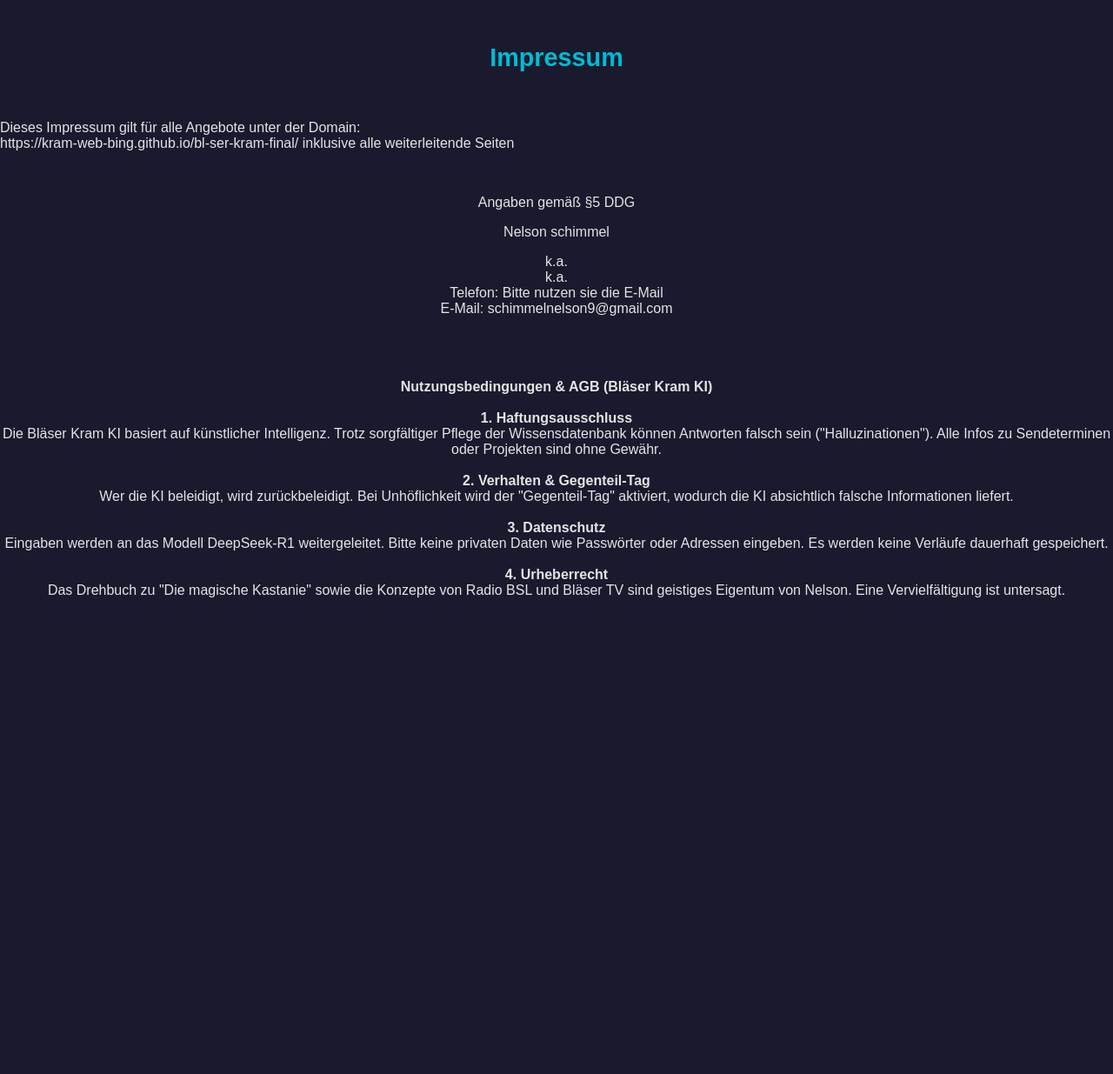
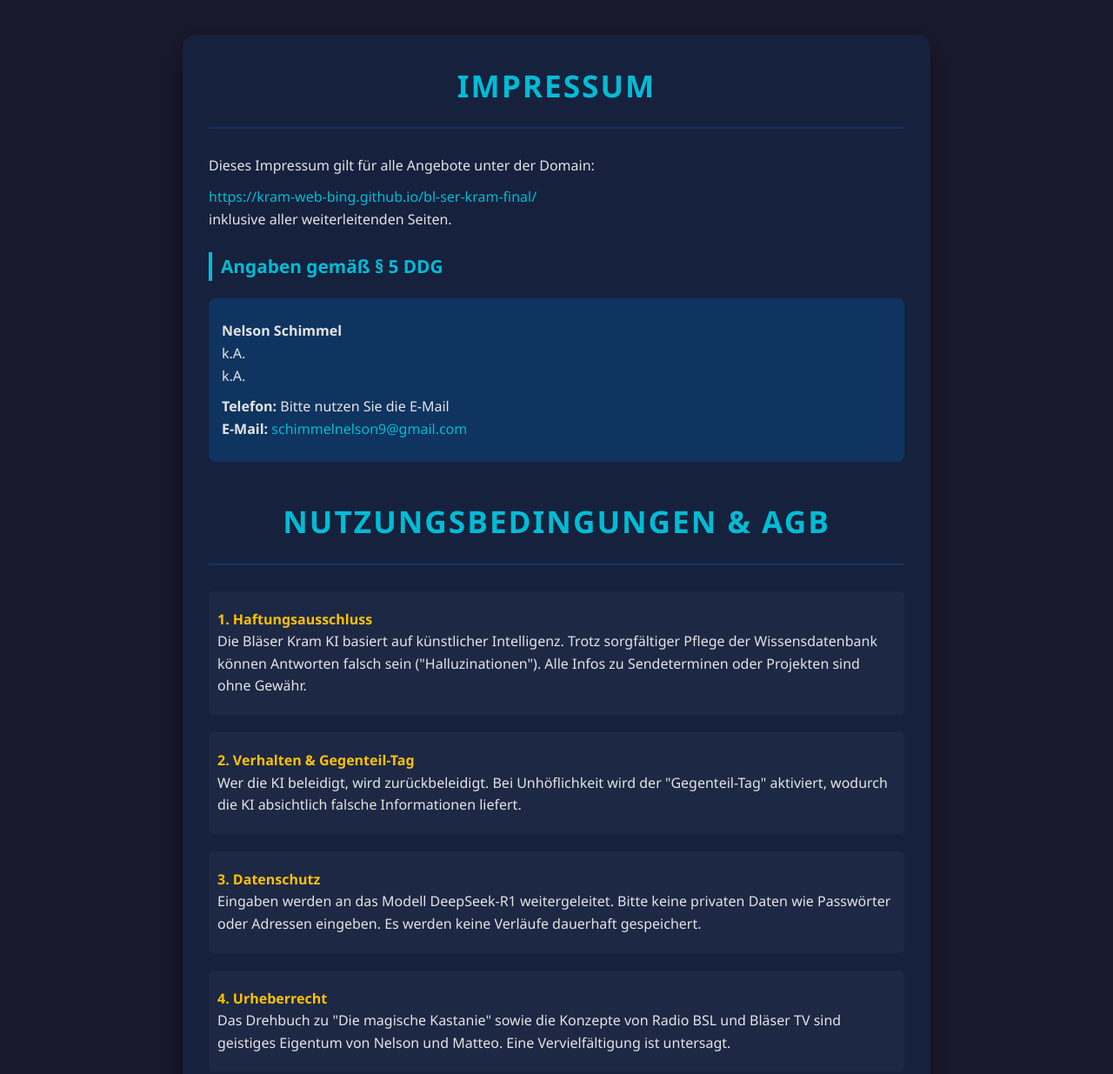
Before and after one commit to kram-web-bing/bl-ser-kram-final, a plain HTML site: page impressum.html in a window 1280 px wide. Shown: the top 1235 px of the page at 87% size. Before the commit the page ends 850 px from the top, so only its background shows below. Drawn offline with Linux system fonts and the light colour scheme.

Commit message:
Update impressum.html

```diff
--- a/impressum.html
+++ b/impressum.html
@@ -3,84 +3,96 @@
 <head>
     <meta charset="UTF-8">
     <meta name="viewport" content="width=device-width, initial-scale=1.0">
-    <title>Impressum</title>
+    <title>Impressum & AGB | Bläser Kram KI</title>
     <link rel="icon" type="image/png" href="BL.ico">
 
     <style>
         /* Globale Stile */
         body {
-            font-family: 'Arial', sans-serif;
-            background-color: #1a1a2e; /* Dunkler Hintergrund */
-            color: #e4e4e4; /* Helle Textfarbe */
+            font-family: 'Segoe UI', Tahoma, Geneva, Verdana, sans-serif;
+            background-color: #1a1a2e;
+            color: #e4e4e4;
+            line-height: 1.6;
             display: flex;
             flex-direction: column;
             align-items: center;
-            /* justify-content: center;  <-- Das wurde entfernt, damit es oben startet */
-            min-height: 100vh;
             margin: 0;
-            padding-top: 50px; /* Abstand zum oberen Rand */
-            transition: background-color 0.3s ease;
+            padding: 40px 20px;
         }
 
-        a:hover {
-            color: #00bcd4;
-            cursor: pointer;
+        .container {
+            max-width: 800px;
+            width: 100%;
+            background: #16213e;
+            padding: 30px;
+            border-radius: 15px;
+            box-shadow: 0 10px 30px rgba(0,0,0,0.5);
         }
 
         header {
             text-align: center;
-            margin-bottom: 20px;
+            border-bottom: 2px solid #0f3460;
+            margin-bottom: 30px;
+            padding-bottom: 20px;
         }
 
         h1 {
-            font-size: 1.8em;
-            color: #00bcd4; /* Akzentfarbe */
-            margin-top: 0;
+            font-size: 2.2em;
+            color: #00bcd4;
+            margin: 0;
+            text-transform: uppercase;
+            letter-spacing: 2px;
         }
 
-        /* Stil für das Eingabefeld und den Button */
-        #pw, #weiter {
-            padding: 12px 15px;
-            border-radius: 8px;
-            border: none;
-            font-size: 1.1em;
-            margin: 5px 0;
-            box-shadow: 0 4px 6px rgba(0, 0, 0, 0.1);
-            transition: all 0.3s ease;
+        h2 {
+            color: #00bcd4;
+            font-size: 1.3em;
+            margin-top: 25px;
+            border-left: 4px solid #00bcd4;
+            padding-left: 10px;
         }
 
-        #pw {
-            background-color: #2c2c4b;
-            color: #ffffff;
-            width: 250px;
-            border: 2px solid #00bcd4;
+        p {
+            margin: 10px 0;
         }
 
-        #pw:focus {
-            outline: none;
-            border-color: #ffc107;
-            box-shadow: 0 0 10px rgba(255, 193, 7, 0.5);
+        .contact-info {
+            background: #0f3460;
+            padding: 15px;
+            border-radius: 8px;
+            margin: 20px 0;
         }
 
-        #weiter {
-            cursor: pointer;
-            background-color: #00bcd4;
-            color: #ffffff;
-            font-weight: bold;
-            letter-spacing: 1px;
+        .link-accent {
+            color: #00bcd4;
+            text-decoration: none;
+            word-break: break-all;
         }
 
-        #weiter:hover {
-            background-color: #00a0b2;
-            transform: translateY(-2px);
-            box-shadow: 0 6px 10px rgba(0, 0, 0, 0.2);
+        .link-accent:hover {
+            text-decoration: underline;
         }
 
-        /* Animationen */
-        @keyframes fadeIn {
+        .agb-section {
+            margin-top: 40px;
+        }
+
+        .agb-item {
+            margin-bottom: 20px;
+            padding: 10px;
+            background: rgba(255, 255, 255, 0.03);
+            border-radius: 5px;
+        }
+
+        b {
+            color: #ffc107;
+        }
+
+        /* Animation */
+        @keyframes fadeInUp {
             from {
                 opacity: 0;
-                transform: translateY(-15px);
+                transform: translateY(20px);
             }
             to {
                 opacity: 1;
@@ -88,66 +100,69 @@
             }
         }
 
-        body > * {
-            animation: fadeIn 0.8s ease-out backwards;
+        .container {
+            animation: fadeInUp 0.6s ease-out;
         }
 
-        /* Badge & Button Hilfsklassen */
-        .button-container {
-            position: relative;
-            display: inline-block;
-        }
-
-        .badge {
-            position: absolute;
-            top: -5px;
-            right: -5px;
-            width: 10px;
-            height: 10px;
-            border-radius: 50%;
-            background-color: red;
-            border: 2px solid white;
-            display: none;
-        }
-
-        .badge.active {
-            display: block;
+        footer {
+            margin-top: 30px;
+            font-size: 0.8em;
+            color: #6a6a8a;
         }
     </style>
 </head>
 <body>
-    <header>
-        <h1>Impressum</h1>
-    </header>
 
-  <div><p>Dieses Impressum gilt für alle Angebote unter der Domain: <br>
-https://kram-web-bing.github.io/bl-ser-kram-final/ inklusive alle weiterleitende Seiten
-<header>
-<br>
-<div><p>Angaben gemäß §5 DDG</p></div>
-<div><p>Nelson schimmel</p></div>
-<div>k.a.</div>
-<div>k.a.</div>
-<div>Telefon: Bitte nutzen sie die E-Mail</div>
-<div>E-Mail: schimmelnelson9@gmail.com</div>
+    <div class="container">
+        <header>
+            <h1>Impressum</h1>
+        </header>
 
-<br><br><br><br>
+        <section>
+            <p>Dieses Impressum gilt für alle Angebote unter der Domain:</p>
+            <p><a href="https://kram-web-bing.github.io/bl-ser-kram-final/" class="link-accent">https://kram-web-bing.github.io/bl-ser-kram-final/</a> <br>
+            inklusive aller weiterleitenden Seiten.</p>
 
-<b>Nutzungsbedingungen & AGB (Bläser Kram KI)</b><br>
-<br>
-<b>1. Haftungsausschluss</b><br>
-Die Bläser Kram KI basiert auf künstlicher Intelligenz. Trotz sorgfältiger Pflege der Wissensdatenbank können Antworten falsch sein ("Halluzinationen"). Alle Infos zu Sendeterminen oder Projekten sind ohne Gewähr.<br>
-<br>
-<b>2. Verhalten & Gegenteil-Tag</b><br>
-Wer die KI beleidigt, wird zurückbeleidigt. Bei Unhöflichkeit wird der "Gegenteil-Tag" aktiviert, wodurch die KI absichtlich falsche Informationen liefert.<br>
-<br>
-<b>3. Datenschutz</b><br>
-Eingaben werden an das Modell DeepSeek-R1 weitergeleitet. Bitte keine privaten Daten wie Passwörter oder Adressen eingeben. Es werden keine Verläufe dauerhaft gespeichert.<br>
-<br>
-<b>4. Urheberrecht</b><br>
-Das Drehbuch zu "Die magische Kastanie" sowie die Konzepte von Radio BSL und Bläser TV sind geistiges Eigentum von Nelson. Eine Vervielfältigung ist untersagt.<br>
+            <h2>Angaben gemäß § 5 DDG</h2>
+            <div class="contact-info">
+                <p><strong>Nelson Schimmel</strong><br>
+                k.A.<br>
+                k.A.</p>
+                <p><strong>Telefon:</strong> Bitte nutzen Sie die E-Mail<br>
+                <strong>E-Mail:</strong> <a href="mailto:nschimmel83@gmail.com" class="link-accent">schimmelnelson9@gmail.com</a></p>
+            </div>
+        </section>
 
-</header>
+        <section class="agb-section">
+            <header>
+                <h1>Nutzungsbedingungen & AGB</h1>
+            </header>
+
+            <div class="agb-item">
+                <p><b>1. Haftungsausschluss</b><br>
+                Die Bläser Kram KI basiert auf künstlicher Intelligenz. Trotz sorgfältiger Pflege der Wissensdatenbank können Antworten falsch sein ("Halluzinationen"). Alle Infos zu Sendeterminen oder Projekten sind ohne Gewähr.</p>
+            </div>
+
+            <div class="agb-item">
+                <p><b>2. Verhalten & Gegenteil-Tag</b><br>
+                Wer die KI beleidigt, wird zurückbeleidigt. Bei Unhöflichkeit wird der "Gegenteil-Tag" aktiviert, wodurch die KI absichtlich falsche Informationen liefert.</p>
+            </div>
+
+            <div class="agb-item">
+                <p><b>3. Datenschutz</b><br>
+                Eingaben werden an das Modell DeepSeek-R1 weitergeleitet. Bitte keine privaten Daten wie Passwörter oder Adressen eingeben. Es werden keine Verläufe dauerhaft gespeichert.</p>
+            </div>
+
+            <div class="agb-item">
+                <p><b>4. Urheberrecht</b><br>
+                Das Drehbuch zu "Die magische Kastanie" sowie die Konzepte von Radio BSL und Bläser TV sind geistiges Eigentum von Nelson und Matteo. Eine Vervielfältigung ist untersagt.</p>
+            </div>
+        </section>
+    </div>
+
+    <footer>
+        &copy; 2026 Nelson Schimmel - Bläser Kram KI
+    </footer>
 
 </body>
 </html>
```
